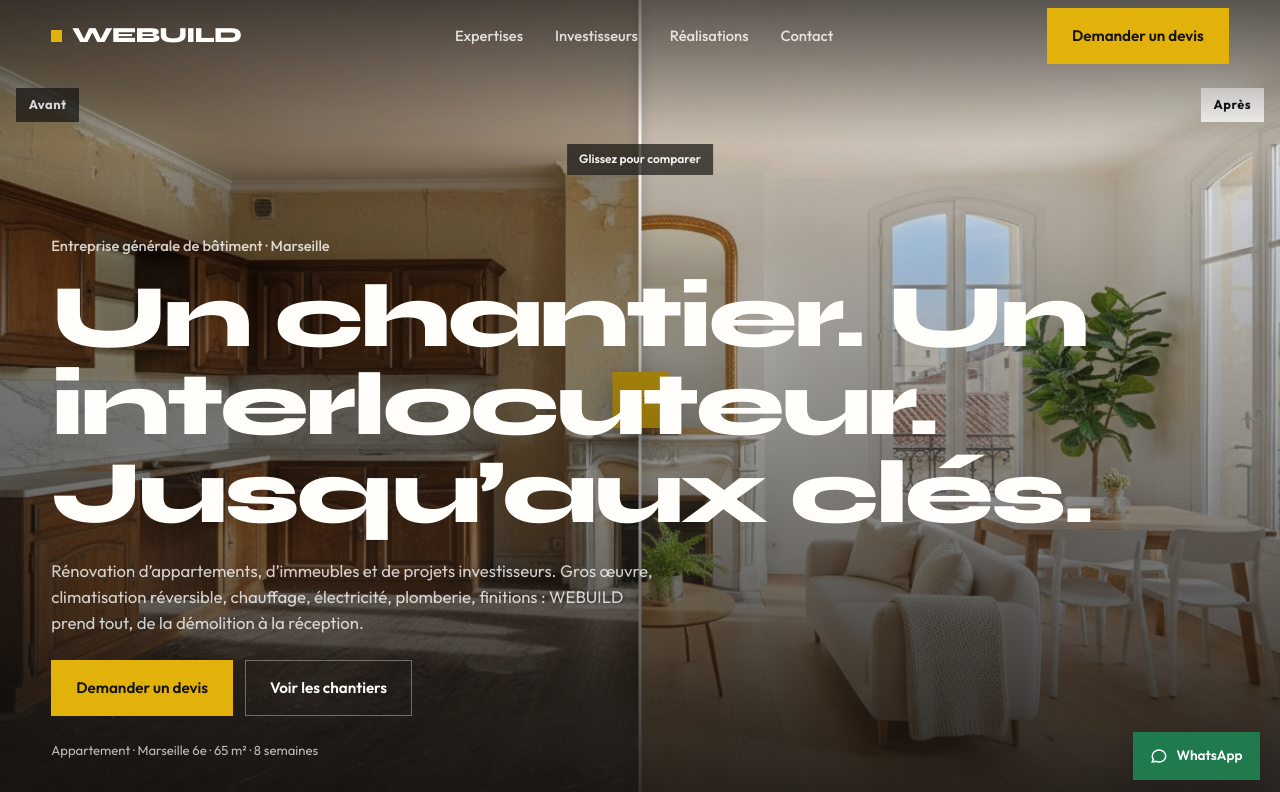
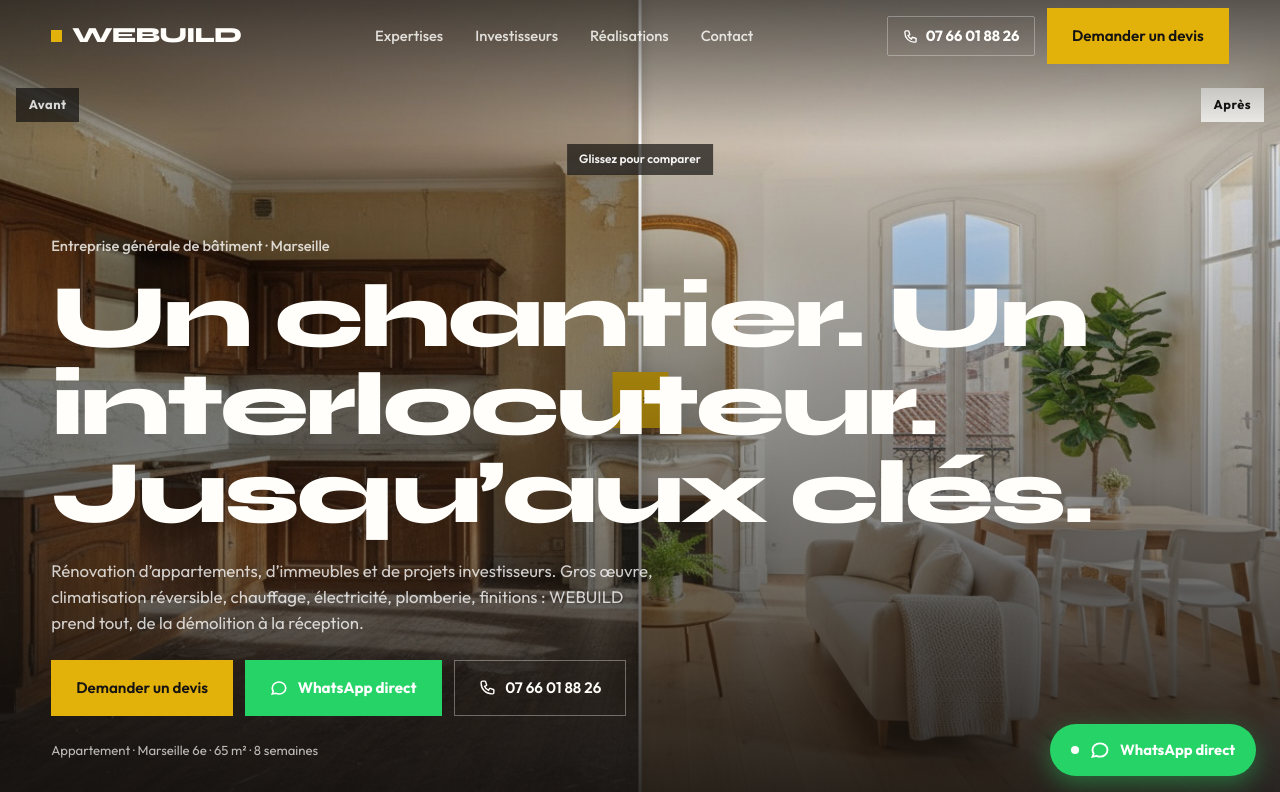
Before and after one commit to craigbarns/WEBUILD, a plain HTML site: page index.html in a window 1280 px wide. Shown: the top 792 px of the page. Drawn offline with Linux system fonts and the light colour scheme.

Commit message:
Conversion boost : boutons d'appel et WhatsApp directs dans le hero, barre de navigation et dock mobile optimisé

```diff
--- a/css/style.css
+++ b/css/style.css
@@ -83,6 +83,39 @@ h1, h2, h3, .logo, .display {
 }
 .btn-tape { background: var(--tape); color: var(--ink); }
 .btn-tape:hover { background: #edc01a; }
+.btn-wa-cta {
+    background: #25D366;
+    color: #fff;
+    border-color: #25D366;
+    font-weight: 700;
+}
+.btn-wa-cta:hover {
+    background: #20ba5a;
+    color: #fff;
+}
+.btn-phone-nav {
+    display: none;
+    align-items: center;
+    gap: .5rem;
+    font-size: .92rem;
+    font-weight: 700;
+    text-decoration: none;
+    padding: .5rem .9rem;
+    border: 1px solid rgba(255,255,255,.3);
+    border-radius: 2px;
+    transition: border-color .2s ease, background .2s ease;
+}
+.nav.is-solid .btn-phone-nav {
+    border-color: var(--line);
+    color: var(--ink);
+}
+.btn-phone-nav:hover {
+    border-color: var(--tape);
+    color: var(--tape);
+}
+@media (min-width: 1024px) {
+    .btn-phone-nav { display: inline-flex; }
+}
 .btn-ink { background: var(--ink); color: var(--white); }
 .btn-ink:hover { background: #2a2622; }
 .btn-ghost {
@@ -677,32 +710,57 @@ footer a:hover { color: var(--tape); }
     display: flex;
     flex-direction: column;
     align-items: center;
-    gap: .2rem;
-    padding: .7rem .4rem;
-    font-size: .68rem;
-    font-weight: 600;
+    gap: .25rem;
+    padding: .8rem .4rem;
+    font-size: .75rem;
+    font-weight: 700;
     text-decoration: none;
+    transition: background .15s ease;
 }
 .dock a + a { border-left: 1px solid var(--line); }
-.dock .dock-devis { background: var(--tape); }
+.dock .dock-tel { color: var(--ink); }
+.dock .dock-wa { color: #166534; background: #f0fdf4; }
+.dock .dock-devis { background: var(--tape); color: var(--ink); }
+@media (max-width: 767px) {
+    .dock { box-shadow: 0 -4px 18px rgba(0,0,0,.08); }
+}
 @media (min-width: 768px) { .dock { display: none; } }
 
 .wa {
     display: none;
     position: fixed;
-    right: 1.25rem;
-    bottom: 1.25rem;
+    right: 1.5rem;
+    bottom: 1.5rem;
     z-index: 40;
-    background: #1f7a4d;
+    background: #25D366;
     color: #fff;
     text-decoration: none;
-    font-weight: 600;
-    font-size: .85rem;
-    padding: .85rem 1.1rem;
-    box-shadow: 0 10px 30px rgba(0,0,0,.2);
+    font-weight: 700;
+    font-size: .92rem;
+    padding: .9rem 1.3rem;
+    border-radius: 9999px;
+    box-shadow: 0 8px 24px rgba(37, 211, 102, 0.4);
+    transition: transform .2s ease, box-shadow .2s ease, background .2s ease;
 }
-.wa:hover { background: #196640; }
-@media (min-width: 768px) { .wa { display: inline-flex; align-items: center; gap: .5rem; } }
+.wa:hover {
+    background: #20ba5a;
+    transform: translateY(-3px) scale(1.02);
+    box-shadow: 0 12px 30px rgba(37, 211, 102, 0.55);
+}
+.wa-badge-online {
+    display: inline-block;
+    width: 8px;
+    height: 8px;
+    background: #fff;
+    border-radius: 50%;
+    margin-right: 2px;
+    animation: pulse-green 1.8s infinite;
+}
+@keyframes pulse-green {
+    0%, 100% { opacity: 1; transform: scale(1); }
+    50% { opacity: .4; transform: scale(1.2); }
+}
+@media (min-width: 768px) { .wa { display: inline-flex; align-items: center; gap: .6rem; } }
 
 @media (prefers-reduced-motion: reduce) {
     html { scroll-behavior: auto; }
--- a/index.html
+++ b/index.html
@@ -109,7 +109,13 @@
             <a href="#realisations">Réalisations</a>
             <a href="#contact">Contact</a>
         </nav>
-        <a class="btn btn-tape nav-cta" href="#contact">Demander un devis</a>
+        <div style="display:flex;align-items:center;gap:.75rem;">
+            <a class="btn-phone-nav" href="tel:+33766018826" aria-label="Appeler directement">
+                <svg width="15" height="15" fill="none" stroke="currentColor" stroke-width="2.2" viewBox="0 0 24 24"><path d="M3 5a2 2 0 012-2h3.28a1 1 0 01.948.684l1.498 4.493a1 1 0 01-.502 1.21l-2.257 1.13a11.042 11.042 0 005.516 5.516l1.13-2.257a1 1 0 011.21-.502l4.493 1.498a1 1 0 01.684.949V19a2 2 0 01-2 2h-1C9.716 21 3 14.284 3 6V5z"/></svg>
+                07 66 01 88 26
+            </a>
+            <a class="btn btn-tape nav-cta" href="#contact">Demander un devis</a>
+        </div>
         <button class="nav-toggle" id="menu-btn" aria-label="Ouvrir le menu" aria-expanded="false" aria-controls="drawer">
             <svg id="icon-open" width="22" height="22" fill="none" stroke="currentColor" stroke-width="2" viewBox="0 0 24 24" aria-hidden="true"><path d="M4 7h16M4 12h16M4 17h16"/></svg>
             <svg id="icon-close" width="22" height="22" fill="none" stroke="currentColor" stroke-width="2" viewBox="0 0 24 24" aria-hidden="true" hidden><path d="M6 6l12 12M18 6L6 18"/></svg>
@@ -122,6 +128,8 @@
         <a href="#realisations">Réalisations</a>
         <a href="#contact">Contact</a>
         <a class="btn btn-tape" href="#contact">Demander un devis</a>
+        <a class="btn btn-wa-cta" href="https://wa.me/33766018826?text=Bonjour%2C%20je%20souhaite%20un%20devis%20pour%20des%20travaux." target="_blank" rel="noopener">WhatsApp direct</a>
+        <a class="btn btn-ink" href="tel:+33766018826">Appeler : 07 66 01 88 26</a>
     </div>
 
     <main id="contenu">
@@ -144,7 +152,14 @@
                 <p class="lede">Rénovation d’appartements, d’immeubles et de projets investisseurs. Gros œuvre, climatisation réversible, chauffage, électricité, plomberie, finitions : WEBUILD prend tout, de la démolition à la réception.</p>
                 <div class="hero-actions">
                     <a class="btn btn-tape" href="#contact">Demander un devis</a>
-                    <a class="btn btn-ghost" href="#realisations">Voir les chantiers</a>
+                    <a class="btn btn-wa-cta" href="https://wa.me/33766018826?text=Bonjour%2C%20je%20souhaite%20un%20devis%20pour%20des%20travaux." target="_blank" rel="noopener">
+                        <svg width="18" height="18" fill="none" stroke="currentColor" stroke-width="2.2" viewBox="0 0 24 24"><path d="M8 12h.01M12 12h.01M16 12h.01M21 12c0 4.418-4.03 8-9 8a9.863 9.863 0 01-4.255-.949L3 20l1.395-3.72C3.512 15.042 3 13.574 3 12c0-4.418 4.03-8 9-8s9 3.582 9 8z"/></svg>
+                        WhatsApp direct
+                    </a>
+                    <a class="btn btn-ghost" href="tel:+33766018826">
+                        <svg width="17" height="17" fill="none" stroke="currentColor" stroke-width="2" viewBox="0 0 24 24"><path d="M3 5a2 2 0 012-2h3.28a1 1 0 01.948.684l1.498 4.493a1 1 0 01-.502 1.21l-2.257 1.13a11.042 11.042 0 005.516 5.516l1.13-2.257a1 1 0 011.21-.502l4.493 1.498a1 1 0 01.684.949V19a2 2 0 01-2 2h-1C9.716 21 3 14.284 3 6V5z"/></svg>
+                        07 66 01 88 26
+                    </a>
                 </div>
                 <p class="hero-meta">Appartement · Marseille 6e · 65 m² · 8 semaines</p>
             </div>
@@ -558,23 +573,24 @@
     </dialog>
 
     <div class="dock">
-        <a href="tel:+33766018826">
-            <svg width="18" height="18" fill="none" stroke="currentColor" stroke-width="2" viewBox="0 0 24 24"><path d="M3 5a2 2 0 012-2h3.28a1 1 0 01.948.684l1.498 4.493a1 1 0 01-.502 1.21l-2.257 1.13a11.042 11.042 0 005.516 5.516l1.13-2.257a1 1 0 011.21-.502l4.493 1.498a1 1 0 01.684.949V19a2 2 0 01-2 2h-1C9.716 21 3 14.284 3 6V5z"/></svg>
+        <a class="dock-tel" href="tel:+33766018826">
+            <svg width="20" height="20" fill="none" stroke="currentColor" stroke-width="2.2" viewBox="0 0 24 24"><path d="M3 5a2 2 0 012-2h3.28a1 1 0 01.948.684l1.498 4.493a1 1 0 01-.502 1.21l-2.257 1.13a11.042 11.042 0 005.516 5.516l1.13-2.257a1 1 0 011.21-.502l4.493 1.498a1 1 0 01.684.949V19a2 2 0 01-2 2h-1C9.716 21 3 14.284 3 6V5z"/></svg>
             Appeler
         </a>
-        <a href="https://wa.me/33766018826?text=Bonjour%2C%20je%20souhaite%20un%20devis%20pour%20des%20travaux." target="_blank" rel="noopener">
-            <svg width="18" height="18" fill="none" stroke="currentColor" stroke-width="2" viewBox="0 0 24 24"><path d="M8 12h.01M12 12h.01M16 12h.01M21 12c0 4.418-4.03 8-9 8a9.863 9.863 0 01-4.255-.949L3 20l1.395-3.72C3.512 15.042 3 13.574 3 12c0-4.418 4.03-8 9-8s9 3.582 9 8z"/></svg>
+        <a class="dock-wa" href="https://wa.me/33766018826?text=Bonjour%2C%20je%20souhaite%20un%20devis%20pour%20des%20travaux." target="_blank" rel="noopener">
+            <svg width="20" height="20" fill="none" stroke="currentColor" stroke-width="2.2" viewBox="0 0 24 24"><path d="M8 12h.01M12 12h.01M16 12h.01M21 12c0 4.418-4.03 8-9 8a9.863 9.863 0 01-4.255-.949L3 20l1.395-3.72C3.512 15.042 3 13.574 3 12c0-4.418 4.03-8 9-8s9 3.582 9 8z"/></svg>
             WhatsApp
         </a>
         <a class="dock-devis" href="#contact">
-            <svg width="18" height="18" fill="none" stroke="currentColor" stroke-width="2" viewBox="0 0 24 24"><path d="M9 12h6m-6 4h6m2 5H7a2 2 0 01-2-2V5a2 2 0 012-2h5.586a1 1 0 01.707.293l5.414 5.414a1 1 0 01.293.707V19a2 2 0 01-2 2z"/></svg>
-            Devis
+            <svg width="20" height="20" fill="none" stroke="currentColor" stroke-width="2.2" viewBox="0 0 24 24"><path d="M9 12h6m-6 4h6m2 5H7a2 2 0 01-2-2V5a2 2 0 012-2h5.586a1 1 0 01.707.293l5.414 5.414a1 1 0 01.293.707V19a2 2 0 01-2 2z"/></svg>
+            Devis 48h
         </a>
     </div>
 
     <a class="wa" href="https://wa.me/33766018826?text=Bonjour%2C%20je%20souhaite%20un%20devis%20pour%20des%20travaux." target="_blank" rel="noopener" aria-label="Discuter sur WhatsApp">
-        <svg width="18" height="18" fill="none" stroke="currentColor" stroke-width="2" viewBox="0 0 24 24"><path d="M8 12h.01M12 12h.01M16 12h.01M21 12c0 4.418-4.03 8-9 8a9.863 9.863 0 01-4.255-.949L3 20l1.395-3.72C3.512 15.042 3 13.574 3 12c0-4.418 4.03-8 9-8s9 3.582 9 8z"/></svg>
-        WhatsApp
+        <span class="wa-badge-online"></span>
+        <svg width="20" height="20" fill="none" stroke="currentColor" stroke-width="2.2" viewBox="0 0 24 24"><path d="M8 12h.01M12 12h.01M16 12h.01M21 12c0 4.418-4.03 8-9 8a9.863 9.863 0 01-4.255-.949L3 20l1.395-3.72C3.512 15.042 3 13.574 3 12c0-4.418 4.03-8 9-8s9 3.582 9 8z"/></svg>
+        WhatsApp direct
     </a>
 
     <script src="/js/main.js"></script>
```
